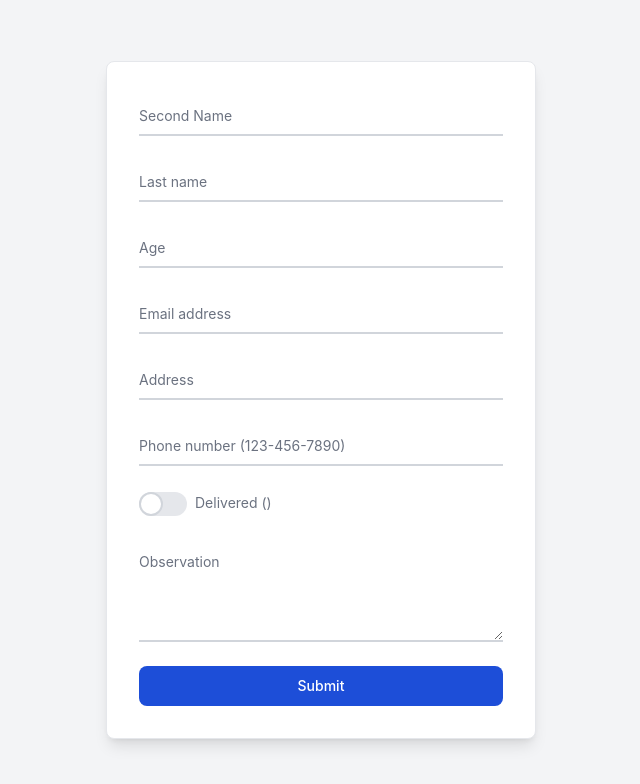
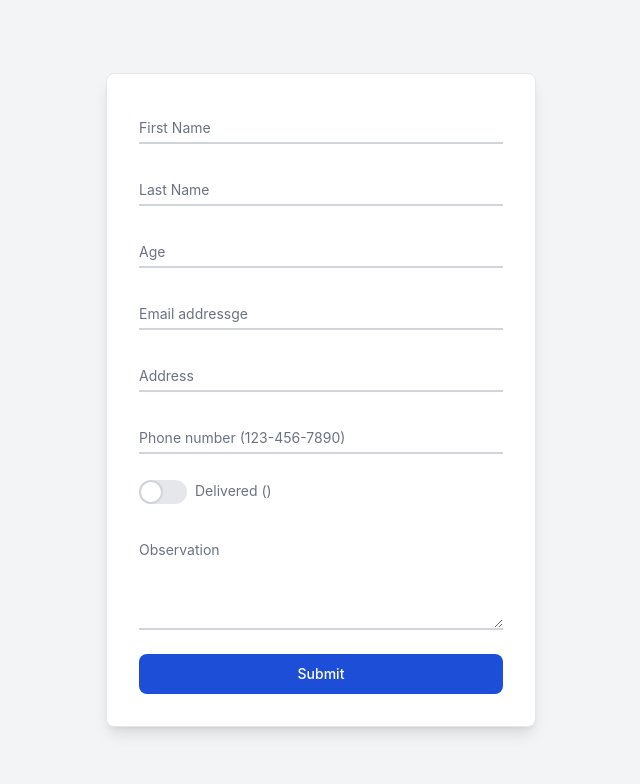
Before and after one commit to CesarAOrtiz/formulario-registro-comidas, a React (Create React App) app: page / in a window 1280 px wide. Shown: the top 784 px of the page, without its empty margins (319-959 px from the left). Built offline with nearby package versions, Linux system fonts and the light colour scheme.

Commit message:
Crear componentes para checkbox y textarea

```diff
--- a/src/components/Form/Form.jsx
+++ b/src/components/Form/Form.jsx
@@ -2,100 +2,65 @@
 import Input from "./Input";
 
 export default function Form() {
-  const normal =
-    "block py-2.5 px-0 w-full text-sm text-gray-900 bg-transparent border-0 border-b-2 border-gray-300 appearance-none focus:outline-none focus:ring-0 focus:border-blue-600 peer";
-  const error =
-    "text-red-500 border-red-500 focus:ring-red-500 focus:border-red-500";
-
-  const labelNormal =
-    "absolute text-sm text-gray-500  duration-300 transform -translate-y-6 scale-75 top-3 -z-10 origin-[0] peer-focus:left-0 peer-focus:text-blue-600 peer-placeholder-shown:scale-100 peer-placeholder-shown:translate-y-0 peer-focus:scale-75 peer-focus:-translate-y-6";
-  const labelError = "text-red-500 peer-focus:text-red-500";
   return (
     <form className="w-[380px] p-2">
       <div className="grid ">
         <div className="relative z-0 mb-6 w-full group">
-          <Input helperText="Error" label="Second Name" />
+          <Input
+            name="floating_first_name"
+            helperText="Error"
+            label="First Name"
+            required
+          />
         </div>
         <div className="relative z-0 mb-6 w-full group">
-          <input
-            type="text"
+          <Input
             name="floating_last_name"
-            id="floating_last_name"
-            className="block py-2.5 px-0 w-full text-sm text-gray-900 bg-transparent border-0 border-b-2 border-gray-300 appearance-none   focus:outline-none focus:ring-0 focus:border-blue-600 peer"
-            placeholder=" "
+            helperText="Error"
+            label="Last Name"
             required
           />
-          <label
-            htmlFor="floating_last_name"
-            className="absolute text-sm text-gray-500  duration-300 transform -translate-y-6 scale-75 top-3 -z-10 origin-[0] peer-focus:left-0 peer-focus:text-blue-600 peer-focus:dark:text-blue-500 peer-placeholder-shown:scale-100 peer-placeholder-shown:translate-y-0 peer-focus:scale-75 peer-focus:-translate-y-6"
-          >
-            Last name
-          </label>
         </div>
       </div>
       <div className="grid ">
         <div className="relative z-0 mb-6 w-full group">
-          <input
+          <Input
             type="number"
             name="floating_age"
-            className="block py-2.5 px-0 w-full text-sm text-gray-900 bg-transparent border-0 border-b-2 border-gray-300 appearance-none   focus:outline-none focus:ring-0 focus:border-blue-600 peer"
-            placeholder=" "
+            helperText="Error"
+            label="Age"
             required
           />
-          <label
-            htmlFor="floating_age"
-            className="absolute text-sm text-gray-500  duration-300 transform -translate-y-6 scale-75 top-3 -z-10 origin-[0] peer-focus:left-0 peer-focus:text-blue-600 peer-focus:dark:text-blue-500 peer-placeholder-shown:scale-100 peer-placeholder-shown:translate-y-0 peer-focus:scale-75 peer-focus:-translate-y-6"
-          >
-            Age
-          </label>
         </div>
         <div className="relative z-0 mb-6 w-full group">
-          <input
+          <Input
             type="email"
             name="floating_email"
-            className="block py-2.5 px-0 w-full text-sm text-gray-900 bg-transparent border-0 border-b-2 border-gray-300 appearance-none   focus:outline-none focus:ring-0 focus:border-blue-600 peer"
-            placeholder=" "
+            helperText="Error"
+            label="Email addressge"
             required
           />
-          <label
-            htmlFor="floating_email"
-            className="absolute text-sm text-gray-500  duration-300 transform -translate-y-6 scale-75 top-3 -z-10 origin-[0] peer-focus:left-0 peer-focus:text-blue-600 peer-focus:dark:text-blue-500 peer-placeholder-shown:scale-100 peer-placeholder-shown:translate-y-0 peer-focus:scale-75 peer-focus:-translate-y-6"
-          >
-            Email address
-          </label>
         </div>
       </div>
       <div className="grid ">
         <div className="relative z-0 mb-6 w-full group">
-          <input
+          <Input
             type="text"
             name="floating_address"
-            className="block py-2.5 px-0 w-full text-sm text-gray-900 bg-transparent border-0 border-b-2 border-gray-300 appearance-none   focus:outline-none focus:ring-0 focus:border-blue-600 peer"
-            placeholder=" "
+            helperText="Error"
+            label="Address"
             required
           />
-          <label
-            htmlFor="floating_address"
-            className="absolute text-sm text-gray-500  duration-300 transform -translate-y-6 scale-75 top-3 -z-10 origin-[0] peer-focus:left-0 peer-focus:text-blue-600 peer-focus:dark:text-blue-500 peer-placeholder-shown:scale-100 peer-placeholder-shown:translate-y-0 peer-focus:scale-75 peer-focus:-translate-y-6"
-          >
-            Address
-          </label>
         </div>
         <div className="relative z-0 mb-6 w-full group">
-          <input
+          <Input
             type="tel"
             pattern="[0-9]{3}-[0-9]{3}-[0-9]{4}"
             name="floating_phone"
-            id="floating_phone"
-            className="block py-2.5 px-0 w-full text-sm text-gray-900 bg-transparent border-0 border-b-2 border-gray-300 appearance-none   focus:outline-none focus:ring-0 focus:border-blue-600 peer"
-            placeholder=" "
+            helperText="Error"
+            label="Phone number (123-456-7890)"
+            required
           />
-          <label
-            htmlFor="floating_phone"
-            className="absolute text-sm text-gray-500  duration-300 transform -translate-y-6 scale-75 top-3 -z-10 origin-[0] peer-focus:left-0 peer-focus:text-blue-600 peer-focus:dark:text-blue-500 peer-placeholder-shown:scale-100 peer-placeholder-shown:translate-y-0 peer-focus:scale-75 peer-focus:-translate-y-6"
-          >
-            Phone number (123-456-7890)
-          </label>
         </div>
       </div>
       <div className="relative z-0 mb-6 w-full group">
--- a/src/components/Form/Input.jsx
+++ b/src/components/Form/Input.jsx
@@ -1,27 +1,35 @@
 import React from "react";
 
 const inputBase =
-  "block py-2.5 px-0 w-full text-sm text-gray-900 bg-transparent border-0 border-b-2 border-gray-300 appearance-none focus:outline-none focus:ring-0 focus:border-blue-600 peer";
+  "block py-2 px-0 w-full text-sm text-gray-900 bg-transparent border-0 border-b-2 border-gray-300 appearance-none focus:outline-none focus:ring-0 focus:border-blue-600 peer";
 const inputError = "text-red-500 border-red-500 focus:border-red-500";
 
 const labelBase =
-  "absolute text-sm text-gray-500 duration-300 transform -translate-y-6 scale-75 top-3 -z-10 origin-[0] peer-focus:left-0 peer-focus:text-blue-600 peer-placeholder-shown:scale-100 peer-placeholder-shown:translate-y-0 peer-focus:scale-75 peer-focus:-translate-y-6";
+  "absolute text-sm text-gray-500 duration-300 transform -translate-y-8 scale-75 top-3 -z-10 origin-[0] peer-focus:left-0 peer-focus:text-blue-600 peer-placeholder-shown:scale-100 peer-placeholder-shown:translate-y-0 peer-focus:scale-75 peer-focus:-translate-y-8";
 const labelError = "text-red-500 peer-focus:text-red-500";
 
-export default function Input({ error, helperText, label, ...props }) {
+export default function Input({
+  error,
+  helperText,
+  label,
+  className,
+  name,
+  id,
+  ...props
+}) {
   return (
     <>
       <input
         type="text"
-        name="floating_first_name"
-        id="floating_first_name"
-        className={`${inputBase} ${error && inputError}`}
+        name={name}
+        id={id}
+        className={`${inputBase} ${error && inputError} ${className}`}
         placeholder=" "
         {...props}
       />
       {error && <p className="text-xs text-red-500">{helperText}</p>}
       <label
-        htmlFor="floating_first_name"
+        htmlFor={name || id || ""}
         className={`${labelBase} ${error && labelError}`}
       >
         {label}
```
